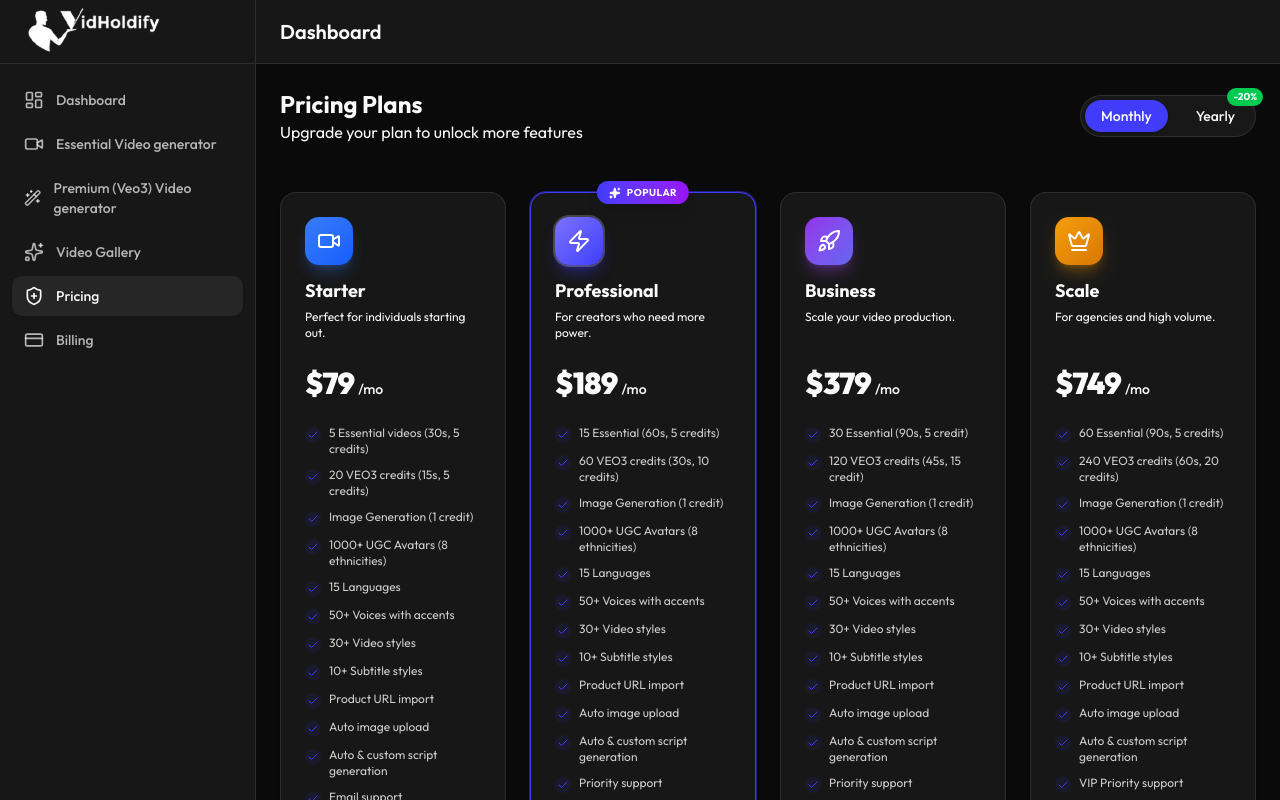
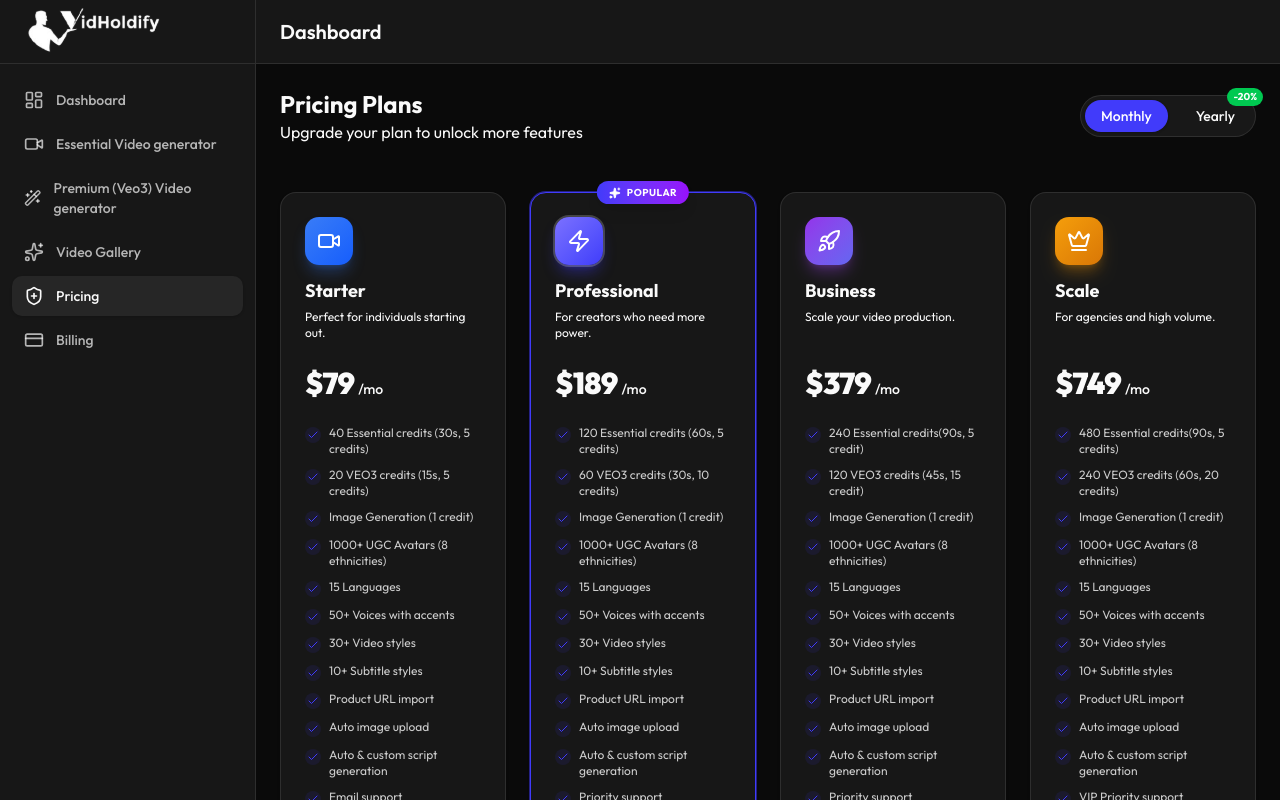
Before and after one commit to vidholdifysaas-dev/vidholdify, a Next.js app: page /dashboard/pricing in a window 1280 px wide. Built offline with nearby package versions, Linux system fonts and the light colour scheme; no server answers.

Commit message:
fix build

```diff
--- a/app/dashboard/manual-video/_components/ManualVideoForm.tsx
+++ b/app/dashboard/manual-video/_components/ManualVideoForm.tsx
@@ -1080,7 +1080,7 @@ export default function ManualVideoForm({
                                                     : "border-border hover:border-brand-primary/50 text-muted-foreground hover:text-foreground bg-sidebar/30"
                                             )}
                                         >
-                                            <div className="text-lg mb-1">{ratio.icon}</div>
+
                                             <div className="text-[10px] font-bold mb-0 leading-tight">{ratio.name}</div>
                                             <div className="text-[9px] opacity-70 font-medium leading-tight">{ratio.description}</div>
                                             {aspectRatio === ratio.id && (
--- a/dataUtils/PricingData.ts
+++ b/dataUtils/PricingData.ts
@@ -31,7 +31,7 @@ export const pricingData: PricingPlan[] = [
     },
     description: "Perfect for individuals starting out.",
     features: [
-      "5 Essential videos (30s, 5 credits)",
+      "40 Essential credits (30s, 5 credits)",
       "20 VEO3 credits (15s, 5 credits)",
       "Image Generation (1 credit)",
       "1000+ UGC Avatars (8 ethnicities)",
@@ -62,7 +62,7 @@ export const pricingData: PricingPlan[] = [
     },
     description: "For creators who need more power.",
     features: [
-      "15 Essential (60s, 5 credits)",
+      "120 Essential credits (60s, 5 credits)",
       "60 VEO3 credits (30s, 10 credits)",
       "Image Generation (1 credit)",
       "1000+ UGC Avatars (8 ethnicities)",
@@ -93,7 +93,7 @@ export const pricingData: PricingPlan[] = [
     },
     description: "Scale your video production.",
     features: [
-      "30 Essential (90s, 5 credit)",
+      "240 Essential credits(90s, 5 credit)",
       "120 VEO3 credits (45s, 15 credit)",
       "Image Generation (1 credit)",
       "1000+ UGC Avatars (8 ethnicities)",
@@ -126,7 +126,7 @@ export const pricingData: PricingPlan[] = [
     },
     description: "For agencies and high volume.",
     features: [
-      "60 Essential (90s, 5 credits)",
+      "480 Essential credits(90s, 5 credits)",
       "240 VEO3 credits (60s, 20 credits)",
       "Image Generation (1 credit)",
       "1000+ UGC Avatars (8 ethnicities)",
```
